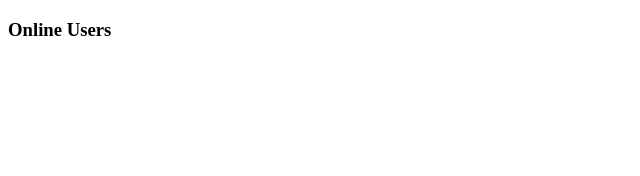
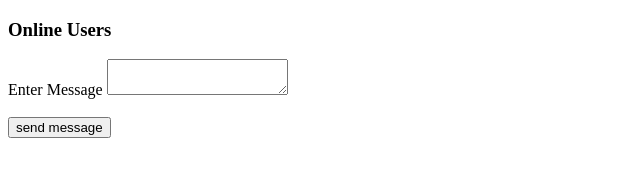
Before and after one commit to kitou88C39/typescript_tutorial, a plain HTML site: page chattapp/index.html in a window 1280 px wide. Shown: the whole page, without its empty margins (0-640 px from the left). Drawn offline with nearby package versions, Linux system fonts and the light colour scheme.

Commit message:
index.htmlを作成する

```diff
--- a/chattapp/index.html
+++ b/chattapp/index.html
@@ -26,9 +26,13 @@
         <div class="col-md-8">
           <div class="chat id" id="chat"></div>
           <form id="messageform">
-            <div class="form-group"><label></label></div>
-          </form>
+            <div class="form-group">
+                <label for="message">Enter Message</label>
+              <textarea class="form-control" id="message"></textarea>
+            </div></br>
+            <input type="submit" class="btn btn-primary" value="send message"/>
         </div>
+    </form>
       </div>
     </div>
   </body>
```
